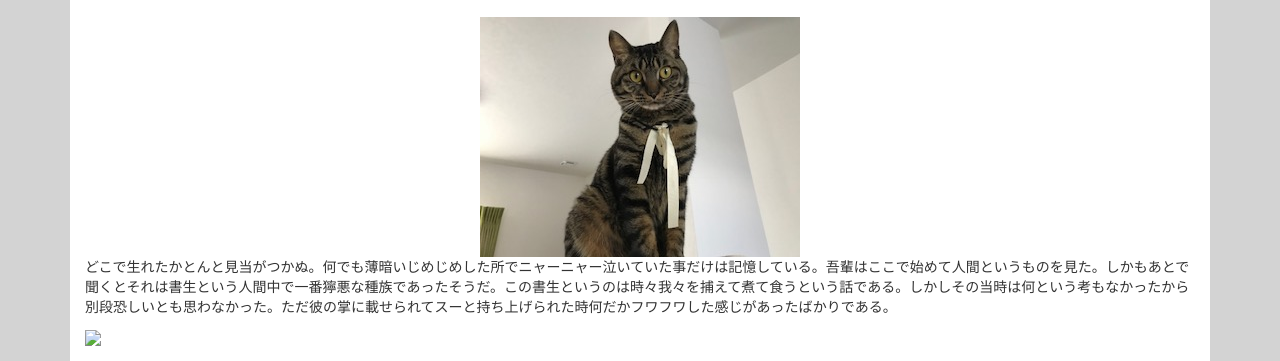
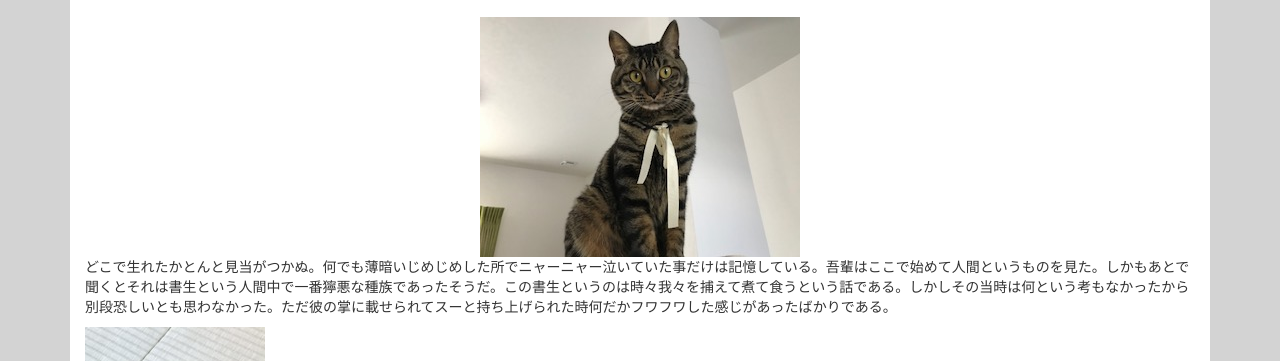
Before and after one commit to Piyona/https-Piyona1221.github.io, a plain HTML site: page index.html in a window 1280 px wide. Shown: the part 192-553 px from the top of the page. Drawn offline with nearby package versions, Linux system fonts and the light colour scheme.

Commit message:
Update index.html

```diff
--- a/index.html
+++ b/index.html
@@ -37,8 +37,7 @@
 			<div id="navbar" class="collapse navbar-collapse">
 				<ul class="nav navbar-nav">
 					<li class="active"><a href="#">Home</a></li>
-					<li><a href="#list">List</a></li>
-					<li><a href="#table">Table</a></li>
+					<li><a href="#list">List</a></li>					<li><a href="#table">Table</a></li>
 					<li><a href="#form">Form</a></li>
 				</ul>
 			</div>
@@ -54,7 +53,7 @@
 			</p>
 
 
-                        <img src="img_0810">
+                        <img src="img_0810.JPG">
 			<h2 id="list">動物リスト</h2>
 			<ul class="list-group">
 				<li class="list-group-item">ねこ</li>
```
